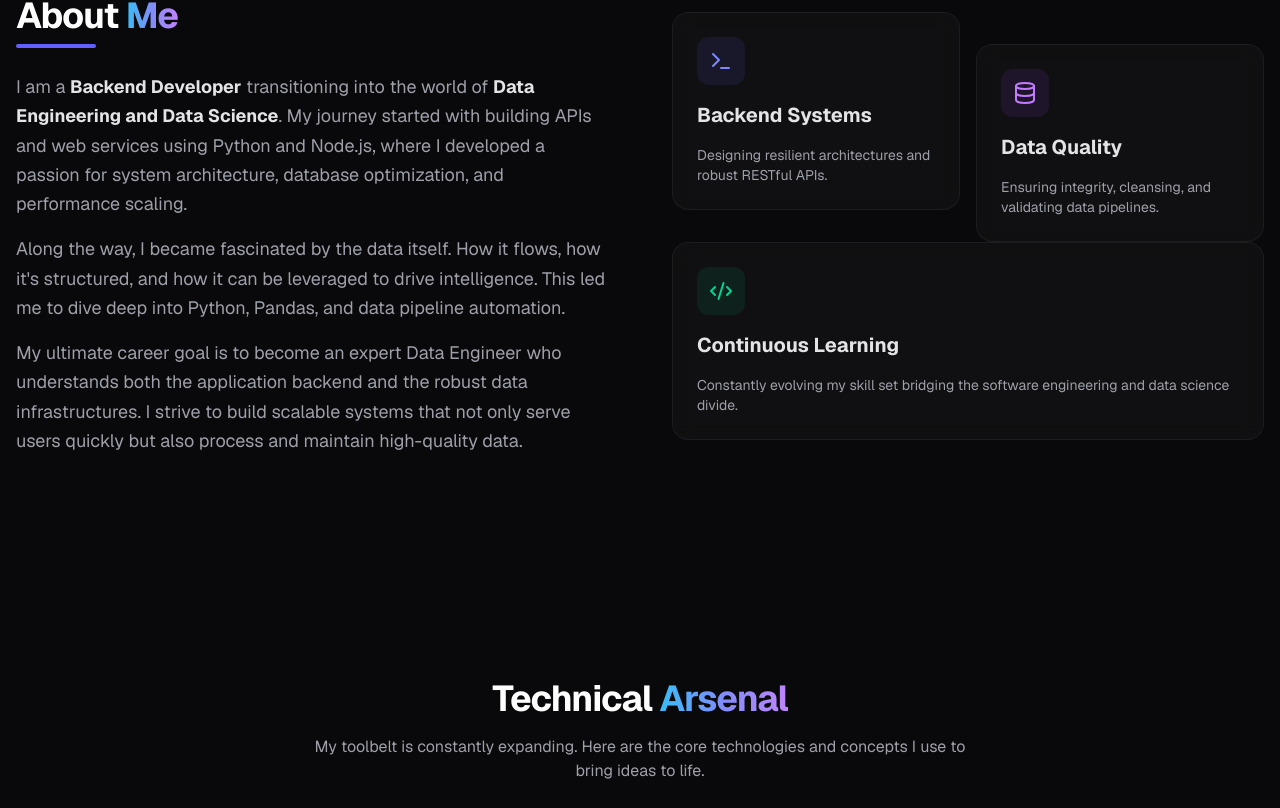
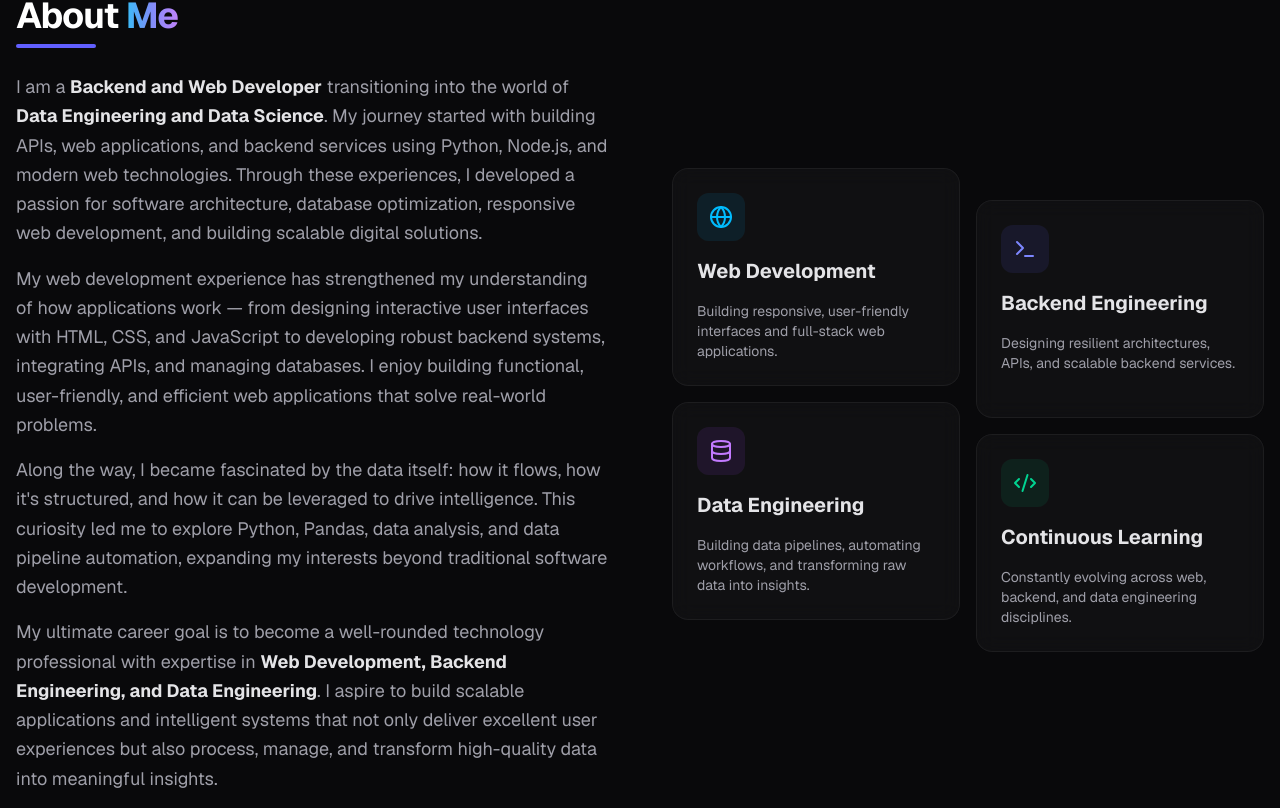
Before and after one commit to promsy3/My-portoflio-website, a Next.js app: page / in a window 1280 px wide. Shown: the part 852-1660 px from the top of the page. Built offline with nearby package versions, Linux system fonts and the light colour scheme; no server answers.

Commit message:
Update About Me section with expanded bio and 4 feature cards

```diff
--- a/src/components/sections/About.tsx
+++ b/src/components/sections/About.tsx
@@ -1,6 +1,6 @@
 "use client";
 import { motion } from "framer-motion";
-import { Terminal, Database, Code2 } from "lucide-react";
+import { Terminal, Database, Code2, Globe } from "lucide-react";
 
 export default function About() {
   return (
@@ -20,13 +20,16 @@ export default function About() {
 
           <div className="space-y-4 text-zinc-400 text-lg leading-relaxed">
             <p>
-              I am a <strong className="text-zinc-200">Backend Developer</strong> transitioning into the world of <strong className="text-zinc-200">Data Engineering and Data Science</strong>. My journey started with building APIs and web services using Python and Node.js, where I developed a passion for system architecture, database optimization, and performance scaling.
+              I am a <strong className="text-zinc-200">Backend and Web Developer</strong> transitioning into the world of <strong className="text-zinc-200">Data Engineering and Data Science</strong>. My journey started with building APIs, web applications, and backend services using Python, Node.js, and modern web technologies. Through these experiences, I developed a passion for software architecture, database optimization, responsive web development, and building scalable digital solutions.
             </p>
             <p>
-              Along the way, I became fascinated by the data itself. How it flows, how it&apos;s structured, and how it can be leveraged to drive intelligence. This led me to dive deep into Python, Pandas, and data pipeline automation.
+              My web development experience has strengthened my understanding of how applications work — from designing interactive user interfaces with HTML, CSS, and JavaScript to developing robust backend systems, integrating APIs, and managing databases. I enjoy building functional, user-friendly, and efficient web applications that solve real-world problems.
             </p>
             <p>
-              My ultimate career goal is to become an expert Data Engineer who understands both the application backend and the robust data infrastructures. I strive to build scalable systems that not only serve users quickly but also process and maintain high-quality data.
+              Along the way, I became fascinated by the data itself: how it flows, how it&apos;s structured, and how it can be leveraged to drive intelligence. This curiosity led me to explore Python, Pandas, data analysis, and data pipeline automation, expanding my interests beyond traditional software development.
+            </p>
+            <p>
+              My ultimate career goal is to become a well-rounded technology professional with expertise in <strong className="text-zinc-200">Web Development, Backend Engineering, and Data Engineering</strong>. I aspire to build scalable applications and intelligent systems that not only deliver excellent user experiences but also process, manage, and transform high-quality data into meaningful insights.
             </p>
           </div>
         </motion.div>
@@ -39,25 +42,32 @@ export default function About() {
           transition={{ duration: 0.6, delay: 0.2 }}
         >
           <div className="glass p-6 rounded-2xl flex flex-col items-start gap-4 hover:bg-white/[0.05] transition-colors">
+            <div className="p-3 bg-sky-500/10 text-sky-400 rounded-xl">
+              <Globe size={24} />
+            </div>
+            <h3 className="text-xl font-bold text-zinc-200">Web Development</h3>
+            <p className="text-zinc-400 text-sm">Building responsive, user-friendly interfaces and full-stack web applications.</p>
+          </div>
+          <div className="glass p-6 rounded-2xl flex flex-col items-start gap-4 sm:translate-y-8 hover:bg-white/[0.05] transition-colors">
             <div className="p-3 bg-indigo-500/10 text-indigo-400 rounded-xl">
               <Terminal size={24} />
             </div>
-            <h3 className="text-xl font-bold text-zinc-200">Backend Systems</h3>
-            <p className="text-zinc-400 text-sm">Designing resilient architectures and robust RESTful APIs.</p>
+            <h3 className="text-xl font-bold text-zinc-200">Backend Engineering</h3>
+            <p className="text-zinc-400 text-sm">Designing resilient architectures, APIs, and scalable backend services.</p>
           </div>
-          <div className="glass p-6 rounded-2xl flex flex-col items-start gap-4 sm:translate-y-8 hover:bg-white/[0.05] transition-colors">
+          <div className="glass p-6 rounded-2xl flex flex-col items-start gap-4 hover:bg-white/[0.05] transition-colors">
             <div className="p-3 bg-purple-500/10 text-purple-400 rounded-xl">
               <Database size={24} />
             </div>
-            <h3 className="text-xl font-bold text-zinc-200">Data Quality</h3>
-            <p className="text-zinc-400 text-sm">Ensuring integrity, cleansing, and validating data pipelines.</p>
+            <h3 className="text-xl font-bold text-zinc-200">Data Engineering</h3>
+            <p className="text-zinc-400 text-sm">Building data pipelines, automating workflows, and transforming raw data into insights.</p>
           </div>
-          <div className="glass p-6 rounded-2xl flex flex-col items-start gap-4 hover:bg-white/[0.05] transition-colors sm:col-span-2 mt-0 sm:mt-4">
+          <div className="glass p-6 rounded-2xl flex flex-col items-start gap-4 sm:translate-y-8 hover:bg-white/[0.05] transition-colors">
             <div className="p-3 bg-emerald-500/10 text-emerald-400 rounded-xl">
               <Code2 size={24} />
             </div>
             <h3 className="text-xl font-bold text-zinc-200">Continuous Learning</h3>
-            <p className="text-zinc-400 text-sm">Constantly evolving my skill set bridging the software engineering and data science divide.</p>
+            <p className="text-zinc-400 text-sm">Constantly evolving across web, backend, and data engineering disciplines.</p>
           </div>
         </motion.div>
       </div>
```
